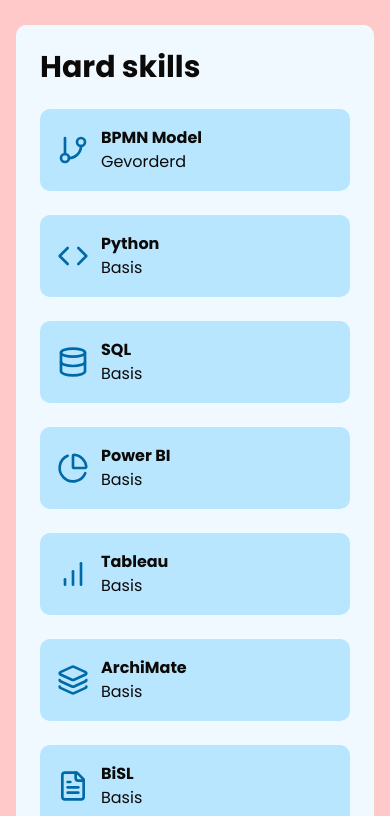
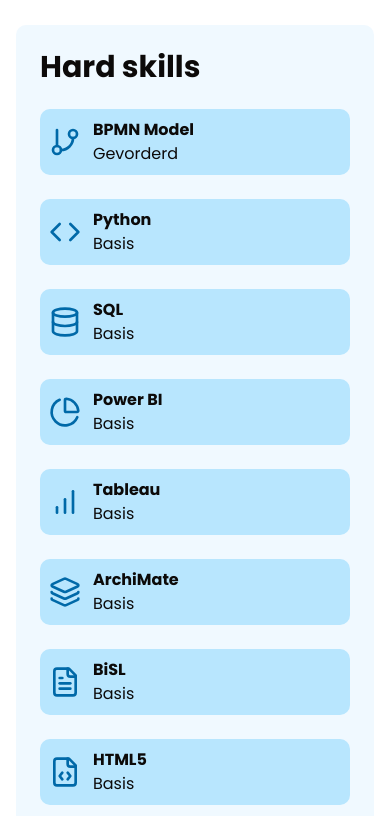
Before and after one commit to IsmailYaman/ajeethmuthu, a Next.js app: page / in a window 390 px wide. Shown: the part 2457-3273 px from the top of the page. Built offline with nearby package versions, Linux system fonts and the light colour scheme.

Commit message:
Refactor About and Skills components for improved layout and responsiveness; adjust padding and text styles

```diff
--- a/app/components/About.tsx
+++ b/app/components/About.tsx
@@ -14,7 +14,7 @@ const AboutSection: React.FC<AboutSectionProps> = ({ data, imageFirst = false, b
 	// Function to split text into paragraphs
 	const renderParagraphs = (text: string) => {
 		return text.split("\n\n").map((paragraph, index) => (
-			<p key={index} className={`text-lg md:text-xl leading-relaxed text-gray-600 ${index > 0 ? "mt-4" : ""}`}>
+			<p key={index} className={`text-lg  leading-relaxed text-gray-600 ${index > 0 ? "mt-4" : ""}`}>
 				{paragraph}
 			</p>
 		));
--- a/app/components/Skills/Item.tsx
+++ b/app/components/Skills/Item.tsx
@@ -12,11 +12,11 @@ export const SkillsItemSolo: React.FC<SkillsItemProps> = ({ item }) => {
   const IconComponent = item.icon ? (LucideIcons as any)[item.icon] : null;
 
   return (
-    <div className="p-4 border border-transparent bg-sky-200 hover:border hover:border-sky-500 rounded-lg transition-all flex items-center h-full gap-3">
+    <div className="p-2 md:p-4  border border-transparent bg-sky-200 hover:border hover:border-sky-500 rounded-lg transition-all flex items-center h-full gap-3">
       {IconComponent && <IconComponent className="min-h-8 min-w-8 text-sky-700" />}
       <div>
-        <h4 className="text-md sm:text-xl font-bold group-hover:font-light">{item.title}</h4>
-        <p className="text-md sm:text-xl text-stone-950">{item.level}</p>
+        <h4 className="text-clip text-md break-words sm:text-lg font-bold group-hover:font-light">{item.title}</h4>
+        <p className="text-clip text-md sm:text-lg text-stone-950">{item.level}</p>
       </div>
     </div>
   );
--- a/app/components/Skills/Section.tsx
+++ b/app/components/Skills/Section.tsx
@@ -13,7 +13,7 @@ export const SkillsSection: React.FC<SkillsSectionProps> = ({ title, items }) =>
 	return (
 		<div className="w-full bg-sky-50 rounded-lg p-6 h-fit">
 			<h3 className="text-3xl font-semibold mb-6">{title}</h3>
-			<div className="grid grid-cols-1 gap-6 lg:grid-cols-2 ">
+			<div className=" grid grid-cols-1 gap-6 sm:grid-cols-2 ">
 				{items.map((item, index) => (
 					<Section animationType="slideLeft" amount={0.5} key={index}>
 						<SkillsItemSolo key={index} item={item} />
--- a/app/components/Skills/Skills.tsx
+++ b/app/components/Skills/Skills.tsx
@@ -6,9 +6,9 @@ import { SkillsSection } from "./Section";
 const Skills = () => {
 	return (
 		<Section animationType="slideLeft" className="w-full">
-			<div className="py-24 mx-4 flex flex-col gap-8">
+			<div className="py-24 mx-4 flex flex-col  overflow-y-scroll gap-8">
 				<h2 className="text-5xl sm:text-7xl font-bold">{skills.title}</h2>
-				<div className="flex flex-col sm:flex-row w-full gap-8 ">
+				<div className="flex flex-col xs:flex-row w-full gap-8">
 					<SkillsSection title="Hard skills" items={skills.hard_skills} />
 					<SkillsSection title="Soft skills" items={skills.soft_skills} />
 				</div>
--- a/app/globals.css
+++ b/app/globals.css
@@ -1,10 +1,11 @@
 @import "tailwindcss";
-
 @plugin "tailwindcss-animate";
 
 @custom-variant dark (&:is(.dark *));
 
 @theme inline {
+	--breakpoint-xs: 480px;
+
 	--color-background: var(--background);
 	--color-foreground: var(--foreground);
 	--font-sans: var(--font-poppins);
--- a/app/page.tsx
+++ b/app/page.tsx
@@ -23,7 +23,7 @@ export default function Home() {
 						<Experience />
 					</div>
 				</section>
-				<section id="expertise" className="text-stone-950 sm:h-screen lg:h-fit bg-red-200 w-full sm:sticky sm:top-0">
+				<section id="expertise" className="text-stone-950 sm:h-screen h-fit w-full bg-white sm:sticky sm:top-0">
 					<div className="max-w-7xl flex items-center mx-auto">
 						<Skills />
 					</div>
```
Lines whose indentation alone changed are shown as unchanged.
